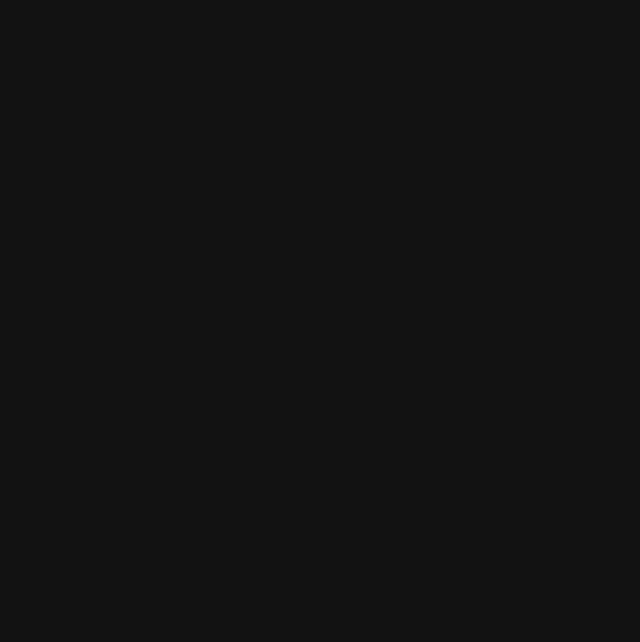
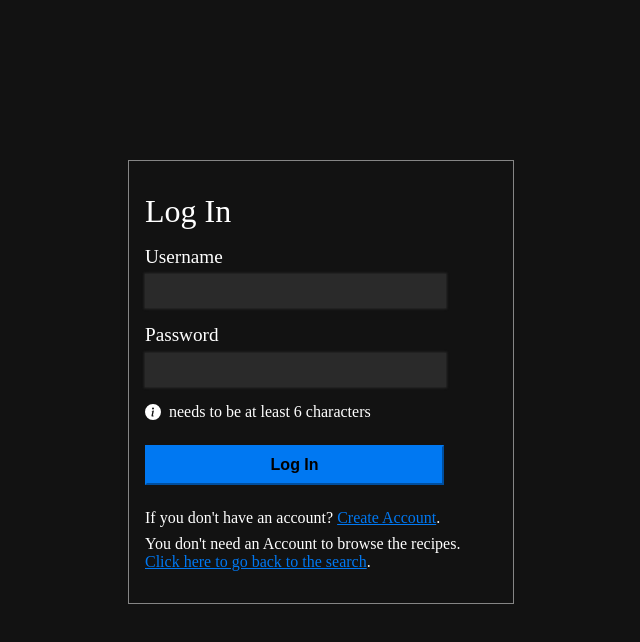
Before and after one commit to hefest42/recipe-search, a React (Create React App) app: page /log-in in a window 1280 px wide. Shown: the top 642 px of the page, without its empty margins (319-959 px from the left). Built offline with nearby package versions, Linux system fonts and the light colour scheme.

Commit message:
LogIn styling finished

```diff
--- a/src/App.js
+++ b/src/App.js
@@ -1,3 +1,5 @@
+import { useState } from "react";
+
 import Container from "./components/Container";
 
 import { Routes, Route, Navigate } from "react-router-dom";
@@ -6,6 +8,8 @@
 import LogIn from "./components/Log-in/LogIn";
 
 function App() {
+    const [loggedInAccount, setLoggedInAccount] = useState();
+
     return (
         <Routes>
             <Route path="/" element={<Navigate to="/recipes" />} />
--- a/src/components/Log-in/LogIn.js
+++ b/src/components/Log-in/LogIn.js
@@ -1,7 +1,53 @@
-import React from "react";
+import React, { useRef } from "react";
+
+import { Link } from "react-router-dom";
+
+import { BsFillInfoCircleFill } from "react-icons/bs";
 
 const LogIn = () => {
-    return <div></div>;
+    const usernameRef = useRef();
+    const passwordRef = useRef();
+
+    return (
+        <div className="create centered">
+            <div className="create-inner">
+                <div className="create-inner_title">Log In</div>
+                <form className="form">
+                    <div className="form-input_container">
+                        <label htmlFor="username">Username</label>
+                        <div className="form-input">
+                            <input type="text" id="username" name="username" ref={usernameRef} />
+                            <div></div>
+                        </div>
+                    </div>
+
+                    <div className="form-input_container">
+                        <label htmlFor="pword">Password</label>
+                        <div className="form-input">
+                            <input type="password" id="pword" name="pword" autoComplete="yes" ref={passwordRef} />
+                            <div className="centered"></div>
+                        </div>
+                        <div className="form-info">
+                            <div className="form-info">
+                                <BsFillInfoCircleFill />
+                                <p> needs to be at least 6 characters</p>
+                            </div>
+                        </div>
+                    </div>
+                    <button>Log In</button>
+                </form>
+
+                <div className="create-inner_info">
+                    <div>
+                        If you don't have an account? <Link to="/log-in">Create Account</Link>.
+                    </div>
+                    <div>
+                        You don't need an Account to browse the recipes. <Link to="/">Click here to go back to the search</Link>.
+                    </div>
+                </div>
+            </div>
+        </div>
+    );
 };
 
 export default LogIn;
```
